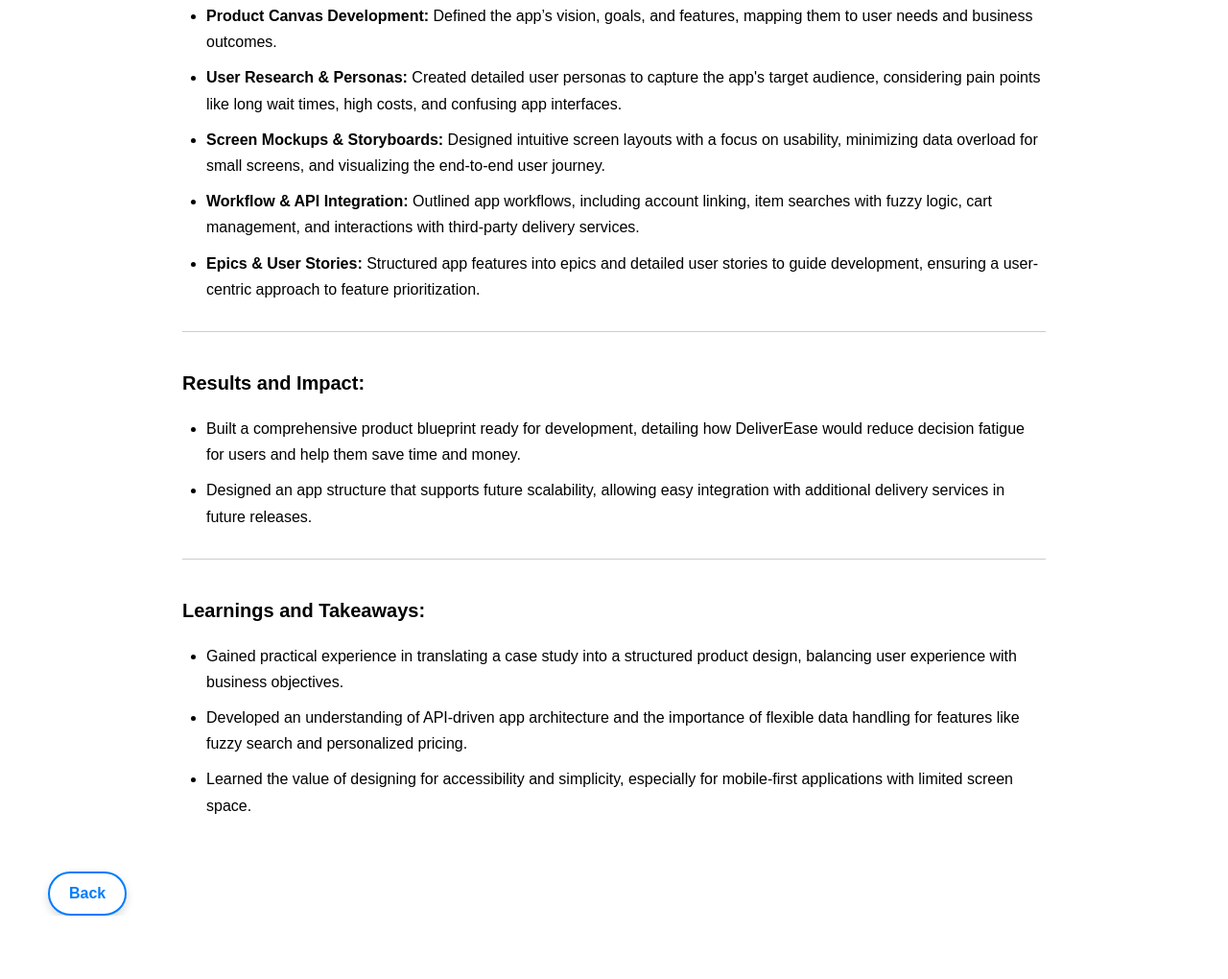
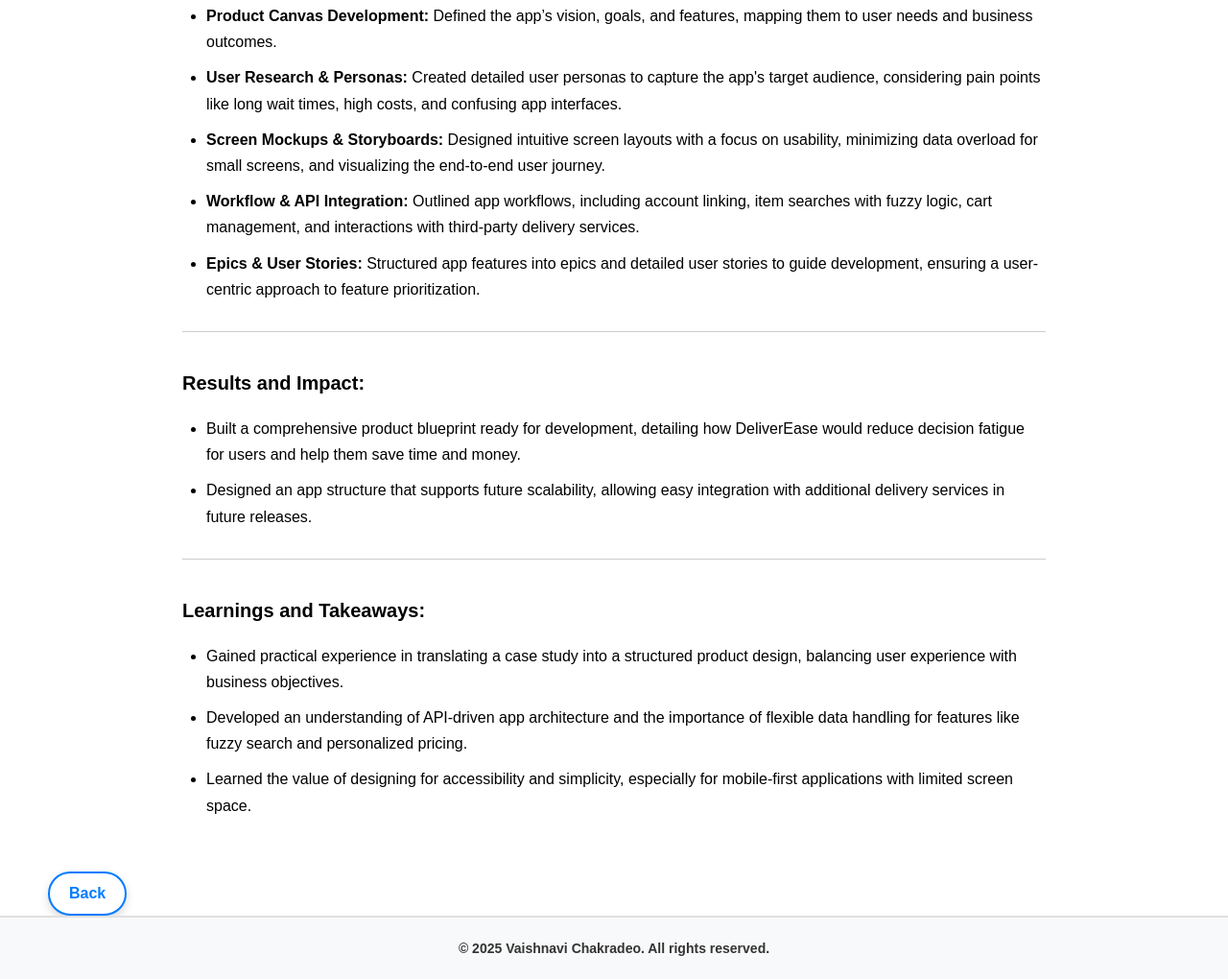
Before and after one commit to VaishnaviCproj/portfolio, a plain HTML site: page project6.html in a window 1280 px wide. Shown: the part 1000-2020 px from the top of the page at 96% size. Before the commit the page ends 1954 px from the top, so only its background shows below. Drawn offline with Linux system fonts and the light colour scheme; a web font is replaced by a local one.

Commit message:
Update project6.html

```diff
--- a/project6.html
+++ b/project6.html
@@ -100,6 +100,10 @@
         </ul>
     </div>
 
+    <footer class="footer">
+        <p>&copy; 2025 Vaishnavi Chakradeo. All rights reserved.</p>
+    </footer>
+
     <script>
         function toggleMenu() {
             var menu = document.getElementById("mobileMenu");
```
